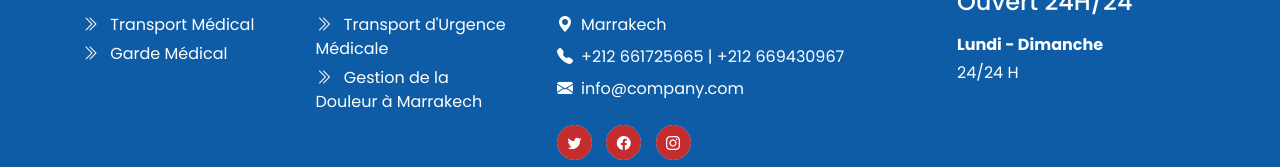
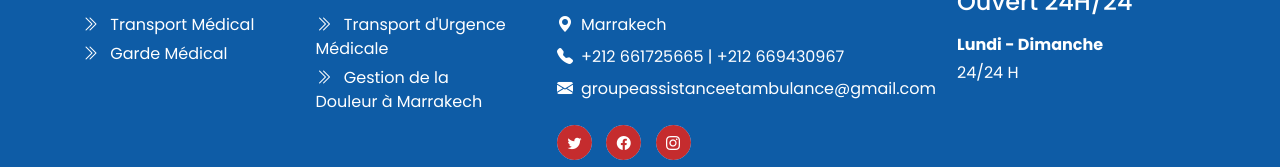
Before and after one commit to drissbejgana/aumblance-website, a plain HTML site: page index.html in a window 1280 px wide. Shown: the part 4380-4547 px from the top of the page. Drawn offline with Linux system fonts and the light colour scheme.

Commit message:
some changes

```diff
--- a/index.html
+++ b/index.html
@@ -676,8 +676,8 @@ Free Bootstrap 5 HTML Template
                         <p class="text-white d-flex">
                             <i class="bi-envelope-fill me-2"></i>
 
-                            <a href="mailto:info@company.com" class="site-footer-link">
-                                info@company.com
+                            <a href="mailto:groupeassistanceetambulance@gmail.com" class="site-footer-link">
+                                groupeassistanceetambulance@gmail.com
                             </a>
                         </p>
 
```
